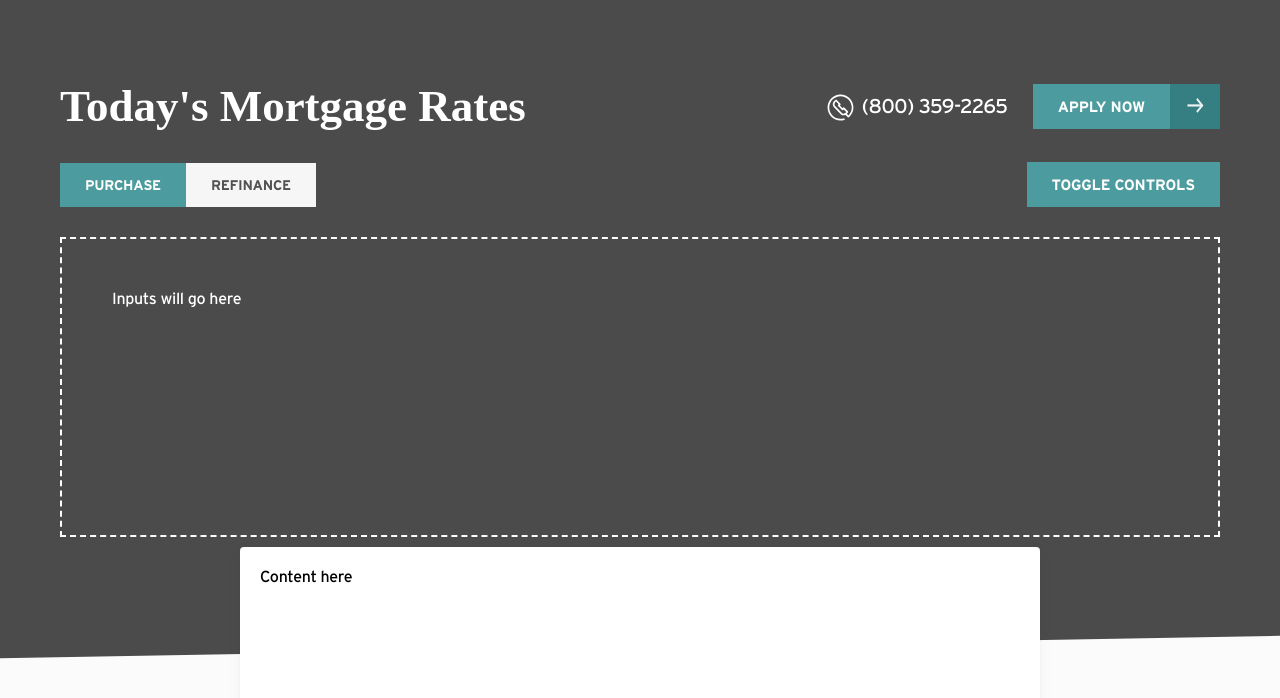
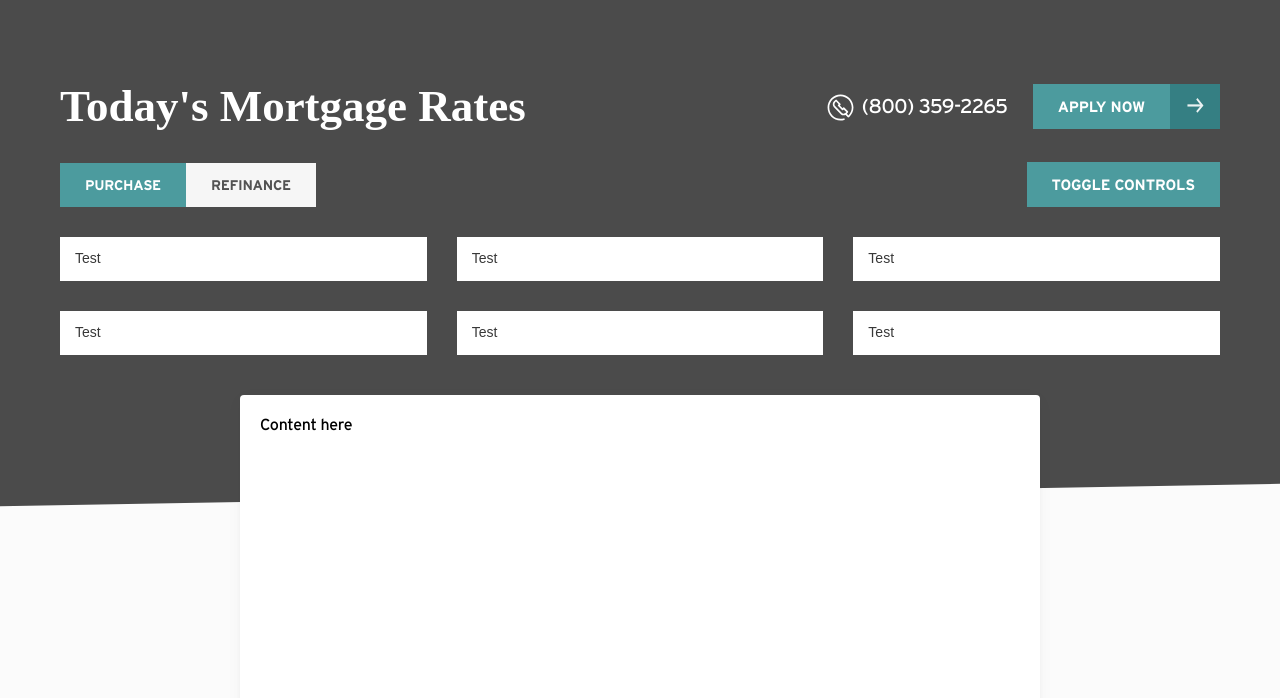
Before and after one commit to chrisstiles/Mortgage-Rate-Calculator, a React app: page / in a window 1280 px wide. Both pictures are taken after a click on the button "TOGGLE CONTROLS". Shown: the top 698 px of the page. Built offline with nearby package versions, Linux system fonts and the light colour scheme; the HTML template or start-up script is replaced by a standard one; a web font is replaced by a local one.

Commit message:
Work on adding input fields

```diff
--- a/src/App.js
+++ b/src/App.js
@@ -39,6 +39,7 @@ export default function App() {
     <React.Fragment>
       <Header
         loanType={loanType}
+        controlsOpen={controlsOpen}
         controlsHeight={controlsHeight}
         setLoanType={setLoanType}
         setControlsOpen={setControlsOpen}
--- a/src/components/Header/Header.js
+++ b/src/components/Header/Header.js
@@ -7,6 +7,7 @@ import { Phone } from './icons';
 
 export default memo(function Header({
   loanType,
+  controlsOpen,
   controlsHeight,
   setLoanType,
   setControlsOpen,
@@ -30,11 +31,10 @@ export default memo(function Header({
         </Button>
         </div>
         <Inputs
+          controlsOpen={controlsOpen}
           controlsHeight={controlsHeight}
           setControlsHeight={setControlsHeight}
-        >
-          Inputs will go here
-        </Inputs>
+        />
       </div>
     </div>
   )
--- a/src/components/Header/Inputs/Inputs.js
+++ b/src/components/Header/Inputs/Inputs.js
@@ -1,9 +1,11 @@
-import React, { useRef, memo } from 'react';
+import React, { memo, useRef } from 'react';
+import Text from '@components/Text';
 import styles from './Inputs.module.scss';
 import useResizeObserver from '@hooks/useResizeObserver';
+import classNames from 'classnames';
 
 export default memo(function Inputs({
-  children,
+  controlsOpen,
   controlsHeight,
   setControlsHeight
 }) {
@@ -12,20 +14,35 @@ export default memo(function Inputs({
 
   return (
     <div
-      className={styles.inputWrapper}
+      className={classNames(styles.inputWrapper, {
+        [styles.open]: controlsOpen
+      })}
       style={{ marginBottom: controlsHeight + 100 }}
     >
       <div
         ref={ref}
         className={styles.inputs}
-        style={{
-          height: 300,
-          border: '2px dashed #fff',
-          padding: 50
-        }}
       >
-        {children}
+        <Row>
+          <Text defaultValue="Test" />
+          <Text defaultValue="Test" />
+          <Text defaultValue="Test" />
+        </Row>
+
+        <Row>
+          <Text defaultValue="Test" />
+          <Text defaultValue="Test" />
+          <Text defaultValue="Test" />
+        </Row>
       </div>
     </div>
   );
 });
+
+function Row({ children }) {
+  return (
+    <div className={styles.row}>
+      {children}
+    </div>
+  );
+}
--- a/src/components/Header/Inputs/Inputs.module.scss
+++ b/src/components/Header/Inputs/Inputs.module.scss
@@ -11,4 +11,57 @@
   left:0;
   right:0;
   top:0;
+  padding-bottom:30px;
 }
+
+@mixin addDelay($baseDelay: 0, $delay: 200) {
+  @for $i from 1 through 4 {
+
+    &:nth-child(#{$i}) {
+      transition-delay: #{($i - 1) * $delay + $baseDelay}ms;
+    }
+  }
+}
+
+.row {
+  display:flex;
+  margin-bottom:30px;
+  pointer-events:none;
+
+  &:last-child {
+    margin-bottom:0;
+  }
+
+  > * {
+    width:100%;
+    flex-grow:1;
+    margin-right:30px;
+    transform:translateY(100px);
+    opacity:0;
+    transition: all .5s cubic-bezier(.29, .02, .31, 1);
+
+    &:last-child {
+      margin-right:0;
+    }
+  }
+}
+
+.open {
+  .row {
+    pointer-events:auto;
+
+    > * {
+      opacity: 1;
+      transform:translateY(0);
+      transition: all .4s cubic-bezier(.09, .51, .39, 1);
+    }
+
+    &:nth-child(1) > * {
+      @include addDelay;
+    }
+
+    &:nth-child(2) > * {
+      @include addDelay(80);
+    }
+  }
+}
--- /dev/null
+++ b/src/components/Text/Text.js
@@ -0,0 +1,13 @@
+import React from 'react';
+import classNames from 'classnames';
+import styles from './Text.module.scss';
+
+export default function Text({ className, ...restProps }) {
+  return (
+    <input
+      type="text"
+      className={classNames(styles.input, className)}
+      {...restProps}
+    />
+  );
+}
--- /dev/null
+++ b/src/components/Text/Text.module.scss
@@ -0,0 +1,16 @@
+/*---------------------------*/
+/* Text Fields */
+/*---------------------------*/
+
+.input {
+  border:none;
+  background-color:#fff;
+  border-radius:0;
+  padding:10px 15px 12px 15px;
+  height:44px;
+  font-size:14px;
+  outline:none;
+  color:#383838;
+  line-height:1;
+  font-weight:500;
+}
--- /dev/null
+++ b/src/components/Text/index.js
@@ -0,0 +1 @@
+export { default } from './Text';
```
Also changed, not shown: 3 other files (tests, documents, lock files or other folders).
